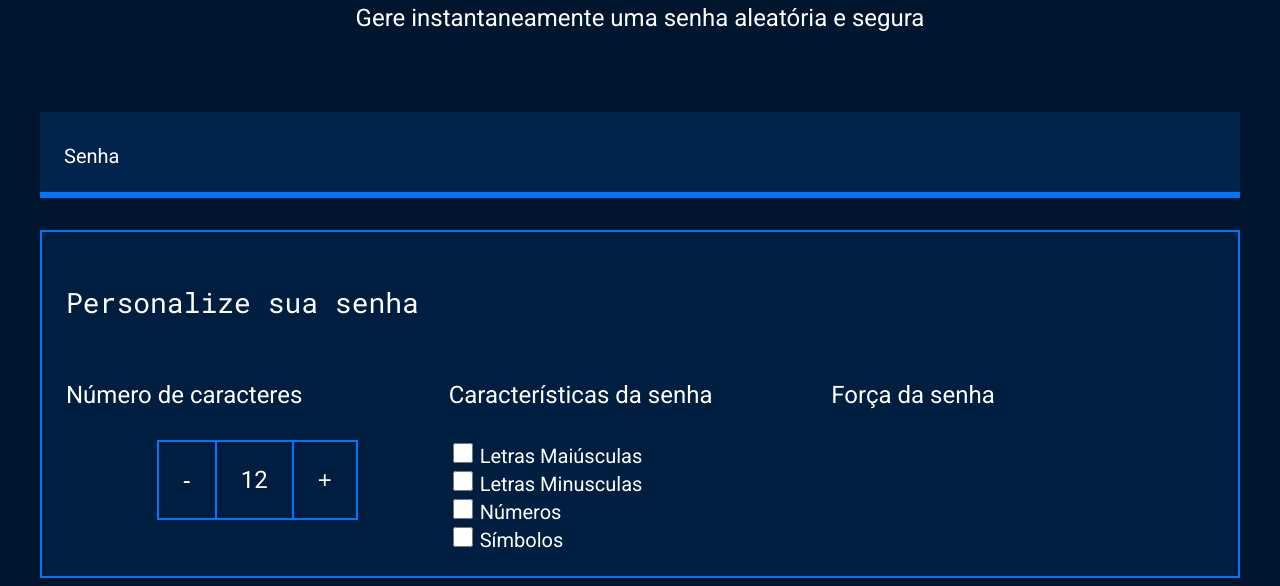
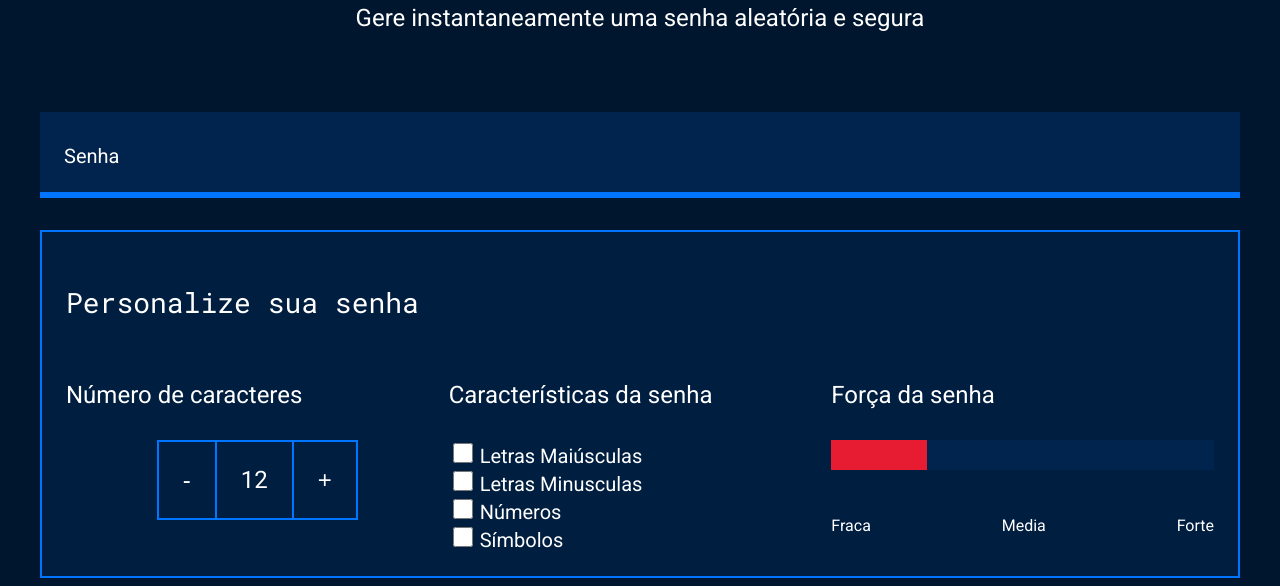
Before and after one commit to tainamartin/Senha-Segura, a plain HTML site: page index.html in a window 1280 px wide. Shown: the part 214-800 px from the top of the page. Drawn offline with Linux system fonts and the light colour scheme.

Commit message:
Add files via upload

```diff
--- a/index.html
+++ b/index.html
@@ -55,6 +55,13 @@
                 </div>
                 <div class="parametro-senha">
                     <h4 class="parametro-senha__titulo">Força da senha</h4>
+                    <div class="barra"></div>
+                    <div class="força fraca"></div>
+                    <div class="parametro-senha-textos">
+                        <p>Fraca</p>
+                        <p>Media</p>
+                        <p>Forte</p>
+                    </div>
                 </div>
             </div>
         </div>
--- a/style.css
+++ b/style.css
@@ -113,6 +113,40 @@ input{
     height: 20px;
     cursor: pointer;
 }
+
+.barra{
+    background-color: var(--fundo-senha);
+    height: 30px;
+    width: 100%;
+
+}
+
+.parametro-senha-textos{
+    display: flex;
+    justify-content: space-between;
+
+}
+
+.força{
+    height: 30px;
+    position: relative;
+    bottom: 30px;
+}
+
+.media{
+    background-color: #faf408;
+    width: 50%;
+}
+
+.forte{
+    background-color: #00ff85;
+    width: 100%;
+}
+
+.fraca{
+    background-color: #E71b32;
+    width: 25%;
+}
 @media screen and (min-width: 768px) {
     .parametro-coluna__senha{
         flex-direction: row;
```
